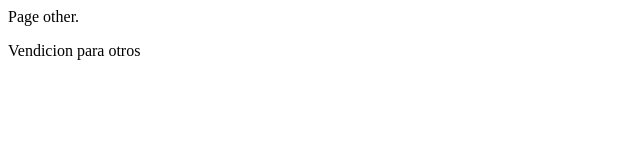
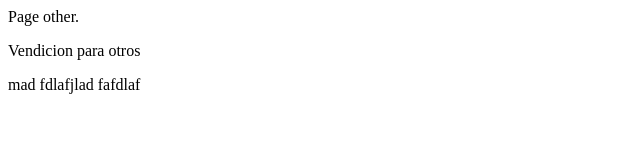
Before and after one commit to oscar02r/testadmin, a plain HTML site: page other.html in a window 1280 px wide. Shown: the whole page, without its empty margins (0-640 px from the left). Drawn offline with Linux system fonts and the light colour scheme.

Commit message:
New commit raady

```diff
--- a/other.html
+++ b/other.html
@@ -9,5 +9,6 @@
 <body>
     Page other.
     <p>Vendicion para otros</p>
+    <p>mad fdlafjlad fafdlaf</p>
 </body>
 </html>
```
